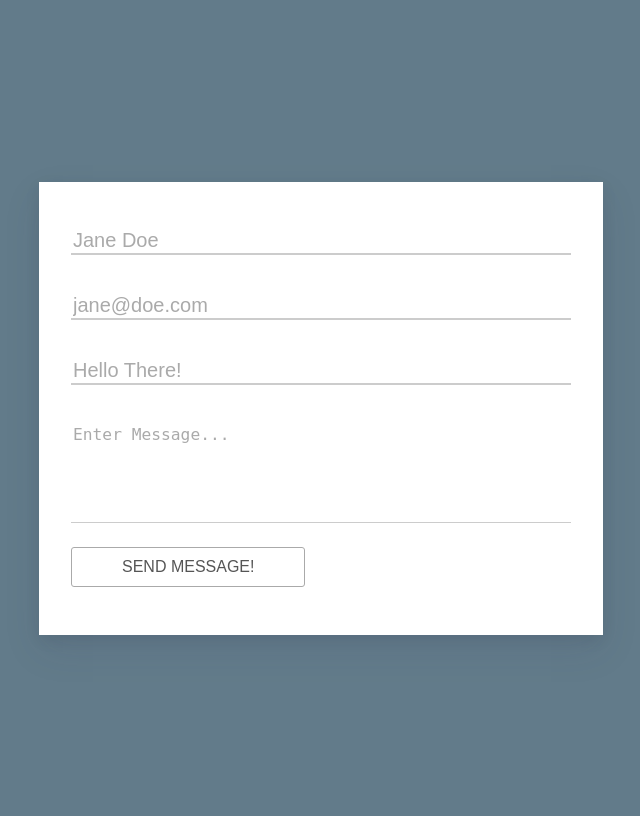
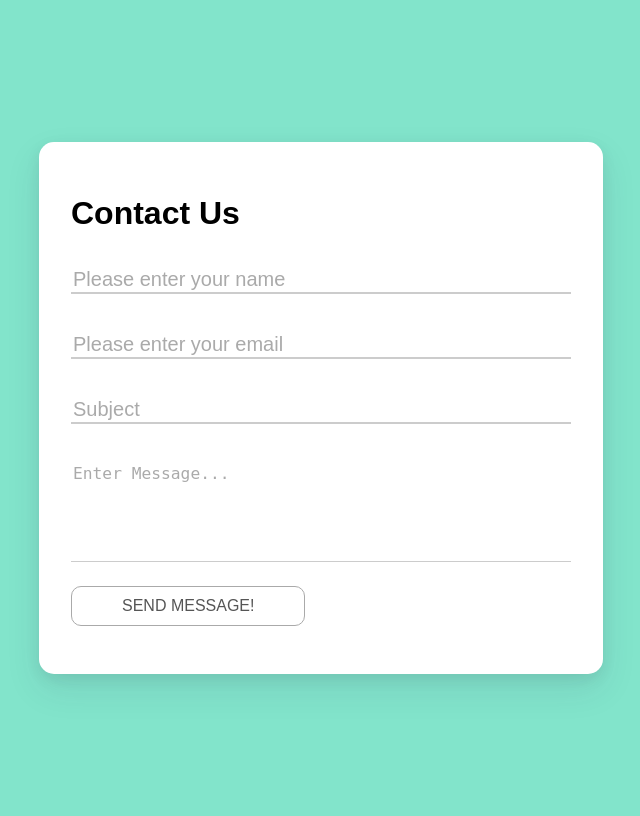
Before and after one commit to ivanpudin/mini_tasks, a PHP site: page /task2/webform.php in a window 1280 px wide. Shown: the whole page, without its empty margins (319-959 px from the left). Run offline with PHP 8.4, Linux system fonts and the light colour scheme; data that the repository does not hold is empty.

Commit message:
contact-form

```diff
--- /dev/null
+++ b/src/task2/connect.php
@@ -0,0 +1,12 @@
+<?php
+
+$host='Database';
+$user='root';
+$pass='lionPass';
+$dbname='contactformdb';
+
+
+ //check the MYSQL connection status
+ $conn=new mysqli($host,$user, $pass, $dbname);
+
+?>
--- a/src/task2/webform.css
+++ b/src/task2/webform.css
@@ -1,83 +1,98 @@
-:root{
-    --font-color:#555;
-    --font-hover-color:orange;
-}
-body{
-    display:flex;
-    justify-content:center;
-    align-items:center;
-    height:100vh;
-    font-family:"Raleway", sans-serif;
-    background-color:#627b8a;
+:root {
+    --font-color: #555;
+    --font-hover-color: rgb(255, 106, 0);
 }
 
-.container{
-    width:500px;
-    box-shadow: 0 15px 35px rgba(50,50,93,.1),0 5px 15px rgba(0,0,0,.07);
-    padding:2em;
-    background-color:#fff;
-}
-.form-group{
-    margin-bottom:1.5em;
-    transition:all .3s;
-}
-.form-label{
-    font-size:.75em;
-    color:var(--font-color);
-    display:block;
-    opacity:0;
-    transition: all .3s;
-    transform:translateX(-50px);
-}
-.form-control{
-    box-shadow:none;
-    border-radius:0;
-    border-color:#ccc;
-    border-style:none none solid none;
-    width:100%;
-    font-size:1.25em;
-    transition:all .6s;
-}
-.form-control::placeholder{
-    color:#aaa;
-}
-.form-control:focus{
-    box-shadow:none;
-    border-color:var(--font-hover-color);
-    outline:none;
-}
-.form-group:focus-within{
-    transform:scale(1.1,1.1);
+body {
+    display: flex;
+    justify-content: center;
+    align-items: center;
+    height: 100vh;
+    font-family: "Raleway", sans-serif;
+    background-color: #82e4cb;
+
+
 }
 
-.form-control:invalid:focus{
-    border-color:red;
-}
-.form-control:valid:focus{
-    border-color:green;
+.container {
+    width: 500px;
+    box-shadow: 0 15px 35px rgba(50, 50, 93, .1), 0 5px 15px rgba(0, 0, 0, .07);
+    padding: 2em;
+    background-color: #fff;
+    border-radius: 15px;
 }
 
-.btn{
+
+.form-group {
+    margin-bottom: 1.5em;
+    transition: all .3s;
+}
+
+.form-label {
+    font-size: .75em;
+    color: var(--font-color);
+    display: block;
+    opacity: 0;
+    transition: all .3s;
+    transform: translateX(-50px);
+}
+
+.form-control {
+    box-shadow: none;
+    border-radius: 0;
+    border-color: #ccc;
+    border-style: none none solid none;
+    width: 100%;
+    font-size: 1.25em;
+    transition: all .6s;
+}
+
+.form-control::placeholder {
+    color: #aaa;
+}
+
+.form-control:focus {
+    box-shadow: none;
+    border-color: var(--font-hover-color);
+    outline: none;
+}
+
+.form-group:focus-within {
+    transform: scale(1.1, 1.1);
+}
+
+.form-control:invalid:focus {
+    border-color: red;
+}
+
+.form-control:valid:focus {
+    border-color: green;
+}
+
+.btn {
     background: 0 0 #fff;
-    border:1px solid #aaa;
-    border-radius:3px;
-    color:var(--font-color);
-    font-size:1em;
-    padding:10 50px;
-    text-transform:uppercase;
+    border: 1px solid #aaa;
+    border-radius: 3px;
+    color: var(--font-color);
+    font-size: 1em;
+    padding: 10 50px;
+    text-transform: uppercase;
+    border-radius: 10px;
 }
-.btn:hover{
-    border-color:var(--font-hover-color);
-    color:var(--font-hover-color);
+
+.btn:hover {
+    border-color: var(--font-hover-color);
+    color: var(--font-hover-color);
 }
-textarea{
-    resize:none;
+
+textarea {
+    resize: none;
 }
 
 
 
-.focused > .form-label{
-    opacity:1;
-    transform:translateX(0px);
+.focused>.form-label {
+    opacity: 1;
+    transform: translateX(0px);
 
 }
--- a/src/task2/webform.php
+++ b/src/task2/webform.php
@@ -1,3 +1,27 @@
+<?php
+include 'connect.php';
+
+if(isset($_POST['submit'])){
+
+
+    $name= $_POST['name'];
+    $email= $_POST['email'];
+    $subject= $_POST['subject'];
+    $message= $_POST['message'];
+    $q= "INSERT INTO `contact`(`name`, `email`,`subject`, `message`) VALUES ('$name', '$email', '$subject', '$message')";
+
+    $query = mysqli_query($conn, $q);
+
+
+     if($query){
+        echo "<script>alert('Thank you for contacting us');</script>";
+     }
+
+
+}
+?>
+
+
 <html lang="en">
 <head>
     <meta charset="UTF-8">
@@ -10,28 +34,31 @@
 
 <body>
     <div class="container">
+        <h1>Contact Us</h1>
         <form action="webform.php" method="POST" class="form">
             <div class="form-group">
                 <label for="name" class="form-label">Your Name</label>
-                <input type="text" class="form-control" id="name" name="name" placeholder="Jane Doe" tabindex="1" required>
+                <input type="text" class="form-control" id="name" name="name" placeholder="Please enter your name" tabindex="1" required>
             </div>
             <div class="form-group">
                 <label for="email" class="form-label">Your Email</label>
-                <input type="email" class="form-control" id="email" name="email" placeholder="jane@doe.com" tabindex="2" required>
+                <input type="email" class="form-control" id="email" name="email" placeholder="Please enter your email" tabindex="2" required>
             </div>
             <div class="form-group">
                 <label for="subject" class="form-label">Subject</label>
-                <input type="text" class="form-control" id="subject" name="subject" placeholder="Hello There!" tabindex="3" required>
+                <input type="text" class="form-control" id="subject" name="subject" placeholder="Subject" tabindex="3" required>
             </div>
             <div class="form-group">
                 <label for="message" class="form-label">Message</label>
                 <textarea class="form-control" rows="5" cols="50" id="message" name="message" placeholder="Enter Message..." tabindex="4"></textarea>
             </div>
             <div>
-                <button type="submit" class="btn">Send Message!</button>
+                <button type="submit" name="submit" class="btn">Send Message!</button>
             </div>
         </form>
     </div>
 </body>
 
 </html>
+
+<style><?php include 'webform.css'?></style>
```
